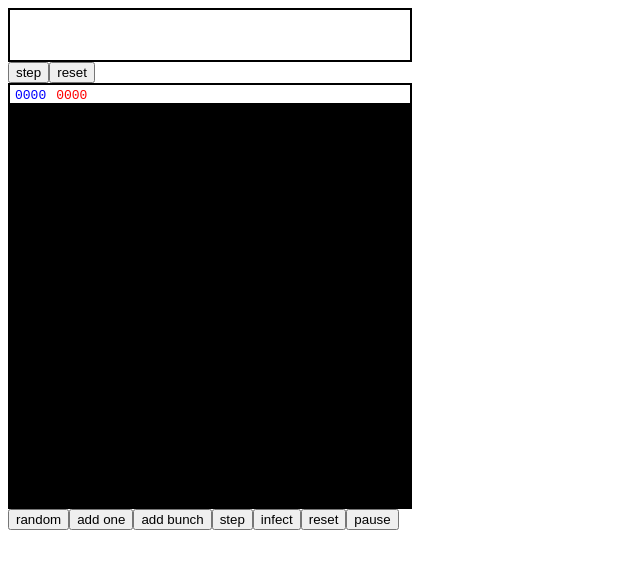
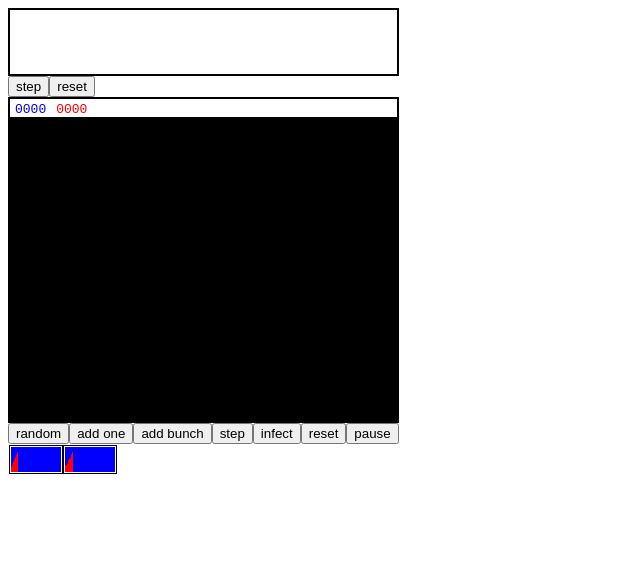
Before and after one commit to bkirkby/ReactBoids, a React (Create React App) app: page / in a window 1280 px wide. Shown: the top 568 px of the page, without its empty margins (0-640 px from the left). Built offline with nearby package versions, Linux system fonts and the light colour scheme.

Commit message:
started simulation history

```diff
--- a/src/App.js
+++ b/src/App.js
@@ -4,31 +4,26 @@ import "./styles.css";
 import BirdCanvas from "./BirdCanvas";
 import GraphCanvas from "./GraphCanvas";
 import Swarm from "./Swarm";
+import SimulationHistory from "./SimulationHistory";
 
 export default function App() {
-  const [boidsCtx, setBoidsCtx] = useState();
-  // const [boidsCtx2, setBoidsCtx2] = useState();
-  const [canvasWidth] = useState(400);
-  const [canvasHeight] = useState(300);
-  const [boids, setBoids] = useState([]);
-  // const [dispBuffer, setDispBuffer] = useState(1);
+  const [boidsNormalCtx, setBoidsNormalCtx] = useState();
+  // const [boidsSDCtx, setBoidsSDCtx] = useState();
+  // const [boidsIsolationCtx, setBoidsIsolationCtx] = useState();
+  const [canvasWidth] = useState(300);
+  const [canvasHeight] = useState(200);
+  const [boidsNormal, setBoidsNormal] = useState([]);
+  // const [boidsSD, setBoidsSD] = useState([]);
+  // const [boidsIsolation, setBoidsIsolation] = useState([]);
 
   useEffect(() => {
-    const canvasOne = document.getElementById("boidsCanvas-one");
-    setBoidsCtx(canvasOne.getContext("2d"));
-    // const canvasTwo = document.getElementById("boidsCanvas-two");
-    // setBoidsCtx2(canvasTwo.getContext("2d"));
+    const canvasNormal = document.getElementById("boidsCanvas-normal");
+    setBoidsNormalCtx(canvasNormal.getContext("2d"));
+    // const canvasSD = document.getElementById("boidsCanvas-sd");
+    // setBoidsSDCtx(canvasSD.getContext("2d"));
+    // const canvasIsolation = document.getElementById("boidsCanvas-isolation");
+    // setBoidsIsolationCtx(canvasIsolation.getContext("2d"));
   }, []);
-
-  // const switchDisplayBuffer = useCallback(() => {
-  //   setDispBuffer(dispBuffer => {
-  //     return dispBuffer === 1 ? 2 : 1;
-  //   });
-  // }, [setDispBuffer]);
-
-  // useEffect(() => {
-  //   switchDisplayBuffer();
-  // }, [boids, switchDisplayBuffer]);
 
   const zeroFill = num => {
     let ret = "";
@@ -41,27 +36,95 @@ export default function App() {
 
   return (
     <div className="app">
-      <GraphCanvas boids={boids} canvasWidth={canvasWidth} canvasHeight={50} />
+      <div className="normalContainer">
+        <GraphCanvas
+          boids={boidsNormal}
+          canvasWidth={canvasWidth}
+          canvasHeight={50}
+          id={"graphCanvas-normal"}
+        />
         <div className="counters" style={{ flexBasis: canvasWidth }}>
-        <span className="normal">{zeroFill(boids.length)}</span>
+          <span className="normal">{zeroFill(boidsNormal.length)}</span>
           <span className="infected">
-          {zeroFill(boids.filter(b => b.state === "infected").length)}
+            {zeroFill(boidsNormal.filter(b => b.state === "infected").length)}
           </span>
         </div>
         <div className="boidContainer">
           <BirdCanvas
-          id="boidsCanvas-one"
+            id="boidsCanvas-normal"
             canvasWidth={canvasWidth}
             canvasHeight={canvasHeight}
           />
           <Swarm
-          boidsCtx={boidsCtx}
+            boidsCtx={boidsNormalCtx}
             canvasWidth={canvasWidth}
             canvasHeight={canvasHeight}
-          boids={boids}
-          setBoids={setBoids}
+            boids={boidsNormal}
+            setBoids={setBoidsNormal}
+          />
+        </div>
+        <SimulationHistory />
+      </div>
+      {/*<div className="sdContainer">
+        <h2>social distancing</h2>
+        <GraphCanvas
+          boids={boidsSD}
+          canvasWidth={canvasWidth}
+          canvasHeight={50}
+          id={"graphCanvas-sd"}
+        />
+        <div className="counters" style={{ flexBasis: canvasWidth }}>
+          <span className="normal">{zeroFill(boidsSD.length)}</span>
+          <span className="infected">
+            {zeroFill(boidsSD.filter(b => b.state === "infected").length)}
+          </span>
+        </div>
+        <div className="boidContainer">
+          <BirdCanvas
+            id="boidsCanvas-sd"
+            canvasWidth={canvasWidth}
+            canvasHeight={canvasHeight}
+          />
+          <Swarm
+            boidsCtx={boidsSDCtx}
+            canvasWidth={canvasWidth}
+            canvasHeight={canvasHeight}
+            boids={boidsSD}
+            setBoids={setBoidsSD}
           />
         </div>
       </div>
+      <div className="isoContainer">
+        <h2>isolation</h2>
+        <GraphCanvas
+          boids={boidsIsolation}
+          canvasWidth={canvasWidth}
+          canvasHeight={50}
+          id={"graphCanvas-isolation"}
+        />
+        <div className="counters" style={{ flexBasis: canvasWidth }}>
+          <span className="normal">{zeroFill(boidsIsolation.length)}</span>
+          <span className="infected">
+            {zeroFill(
+              boidsIsolation.filter(b => b.state === "infected").length
+            )}
+          </span>
+        </div>
+        <div className="boidContainer">
+          <BirdCanvas
+            id="boidsCanvas-isolation"
+            canvasWidth={canvasWidth}
+            canvasHeight={canvasHeight}
+          />
+          <Swarm
+            boidsCtx={boidsIsolationCtx}
+            canvasWidth={canvasWidth}
+            canvasHeight={canvasHeight}
+            boids={boidsIsolation}
+            setBoids={setBoidsIsolation}
+          />
+            </div>
+      </div>*/}
+    </div>
   );
 }
--- a/src/GraphCanvas.js
+++ b/src/GraphCanvas.js
@@ -1,6 +1,6 @@
 import React, { useEffect, useState, useCallback } from "react";
 
-export default function GraphCanvas({ canvasWidth, canvasHeight, boids }) {
+export default function GraphCanvas({ canvasWidth, canvasHeight, boids, id }) {
   const [ctx, setCtx] = useState();
   const [boidGraph, setBoidGraph] = useState([]); // {numInfected:0, numNormal:0}
   const [lastGraphUpdate, setLastGraphUpdate] = useState(Date.now());
@@ -57,8 +57,8 @@ export default function GraphCanvas({ canvasWidth, canvasHeight, boids }) {
   }, [lastGraphUpdate]);
 
   useEffect(() => {
-    setCtx(document.getElementById("graph").getContext("2d"));
-  }, []);
+    setCtx(document.getElementById(id).getContext("2d"));
+  }, [id]);
 
   useEffect(() => {
     setLastGraphUpdate(Date.now());
@@ -100,7 +100,7 @@ export default function GraphCanvas({ canvasWidth, canvasHeight, boids }) {
 
   return (
     <div className="graphContainer">
-      <canvas id="graph" width={canvasWidth} height={canvasHeight} />
+      <canvas id={id} width={canvasWidth} height={canvasHeight} />
       <div>
         <button onClick={handleStepBoidGraph}>step</button>
         <button
--- /dev/null
+++ b/src/SimulationHistory.js
@@ -0,0 +1,64 @@
+import React, { useState } from "react";
+
+export default function SimulationHistory(props) {
+  const svgHeight = 25;
+  const svgWidth = 50;
+  const [history, setHistory] = useState([
+    {
+      vars: { distancing: 10, isolation: 10 },
+      lines: [0.2, 0.3, 0.4, 0.5, 0.6, 0.7, 0.8]
+    },
+    {
+      vars: { distancing: 10, isolation: 10 },
+      lines: [0.25, 0.28, 0.35, 0.48, 0.533, 0.545, 0.7, 0.8]
+    }
+  ]);
+  /*
+    {
+      vars: {distancing: 10, isolation: 10},
+      lines: [
+        {
+          x:0,y:0,pecent:0.1
+        }
+      ]
+    }
+  */
+
+  return (
+    <div className="simulationHistoryContainer">
+      {history.map(h => {
+        return (
+          <svg width={svgWidth} height={svgHeight}>
+            <rect
+              x="0"
+              y="0"
+              width={svgWidth}
+              height={svgHeight}
+              style={{ fill: "blue" }}
+            />
+            {h.lines.map((line, i) => {
+              const lineHeight = svgHeight * line;
+              return (
+                <rect
+                  x={i}
+                  y={svgHeight - lineHeight}
+                  width="1"
+                  height={lineHeight}
+                  style={{ fill: "red" }}
+                />
+              );
+            })}
+          </svg>
+        );
+      })}
+    </div>
+  );
+}
+
+/*
+    <svg width="50" height="25">
+    <rect x="0" y="0" width="1" height="10" style={{ fill: "red" }} />
+    <rect x="1" y="0" width="1" height="15" style={{ fill: "red" }} />
+    <rect x="2" y="0" width="1" height="20" style={{ fill: "red" }} />
+  </svg>
+*/
--- a/src/Swarm.js
+++ b/src/Swarm.js
@@ -14,8 +14,7 @@ export default function Swarm({
   canvasWidth,
   canvasHeight,
   boids,
-  setBoids,
-  switchDisplayBuffer
+  setBoids
 }) {
   const [step, setStep] = useState(1);
   const [boidId, setBoidId] = useState(3);
--- a/src/boidsUtils.js
+++ b/src/boidsUtils.js
@@ -35,7 +35,7 @@ export const calcCohesionHeading = (boid, neighbors) => {
 };
 
 export const calcSeparationHeading = (boid, neighbors) => {
-  const separationRadius = boid.radius * 4;
+  const separationRadius = 15; //0,10,20,30,40
   if (!neighbors || neighbors.length <= 0) {
     return null;
   }
--- a/src/styles.css
+++ b/src/styles.css
@@ -1,14 +1,16 @@
 .App {
   font-family: monospace;
   text-align: center;
+}
+
+h2 {
+  font-family: monospace;
 }
 
 .app {
   display: flex;
   flex-flow: row wrap;
   justify-content: space-between;
-  flex-basis: 600px;
-  max-width: 600px;
 }
 
 .counters {
@@ -27,6 +29,17 @@
   flex-flow: column;
 }
 
+.normalContainer .sdContainer .isoContainer {
+  display: flex;
+  flex-flow: row wrap;
+  flex-basis: 600px;
+  max-width: 600px;
+}
+
+.simulationHistoryContainer {
+  padding: 1px;
+}
+
 canvas {
   border: 2px solid black;
 }
@@ -43,3 +56,8 @@ span.infected {
 span.normal {
   color: blue;
 }
+
+svg {
+  border: 1px solid black;
+  padding: 1px;
+}
```
Lines whose indentation alone changed are shown as unchanged.
